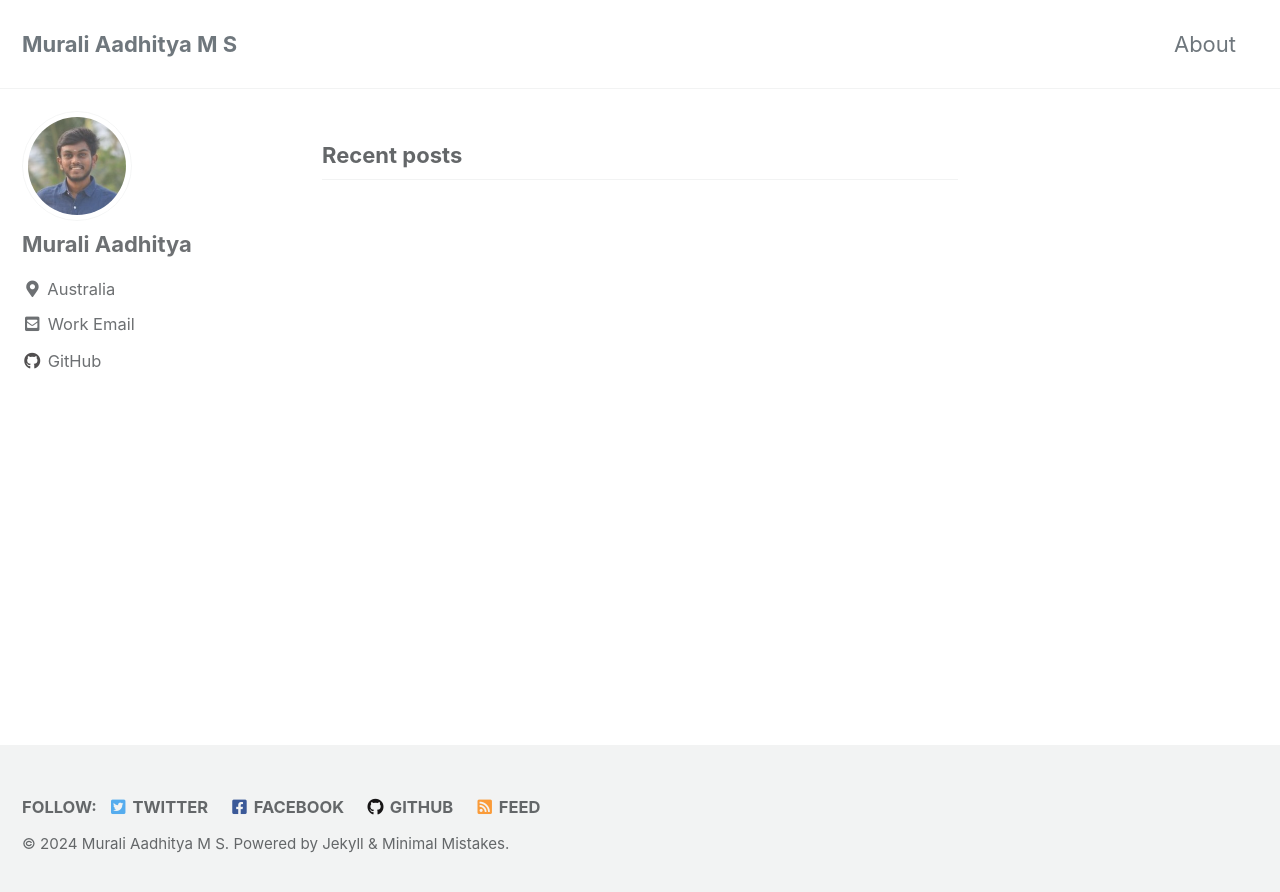
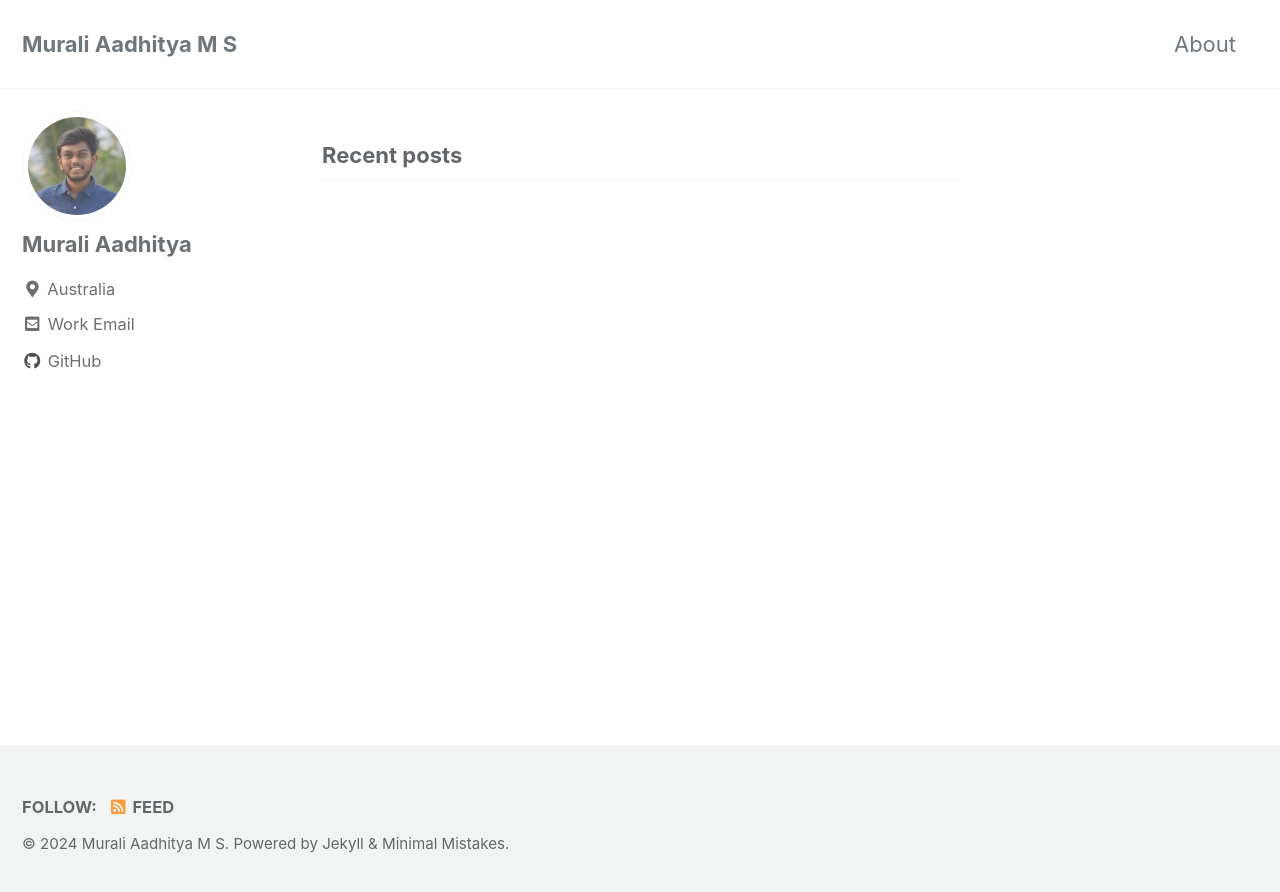
Before and after one commit to MuraliAadhityaMS/muraliaadhityams.github.io, a Jekyll site: the page built from index.html, in a window 1280 px wide. Shown: the top 892 px of the page. Built offline with Jekyll 4.4.1, drawn with Linux system fonts in a browser that asks for light colours; cached includes are drawn as plain includes; the list of posts is cut into pages by our own code; part of the change alters nothing that is shown.

Commit message:
clear links

```diff
--- a/_config.yml
+++ b/_config.yml
@@ -134,13 +134,13 @@ footer:
   links:
     - label: "Twitter"
       icon: "fab fa-fw fa-twitter-square"
-      url: "mailto:muraliaadhi@gmail.com"
+      # url: "mailto:muraliaadhi@gmail.com"
     - label: "Facebook"
       icon: "fab fa-fw fa-facebook-square"
-      url: "mailto:muraliaadhi@gmail.com"
+      # url: "mailto:muraliaadhi@gmail.com"
     - label: "GitHub"
       icon: "fab fa-fw fa-github"
-      url: "mailto:muraliaadhi@gmail.com"
+      # url: "mailto:muraliaadhi@gmail.com"
     - label: "GitLab"
       icon: "fab fa-fw fa-gitlab"
       # url:
```
